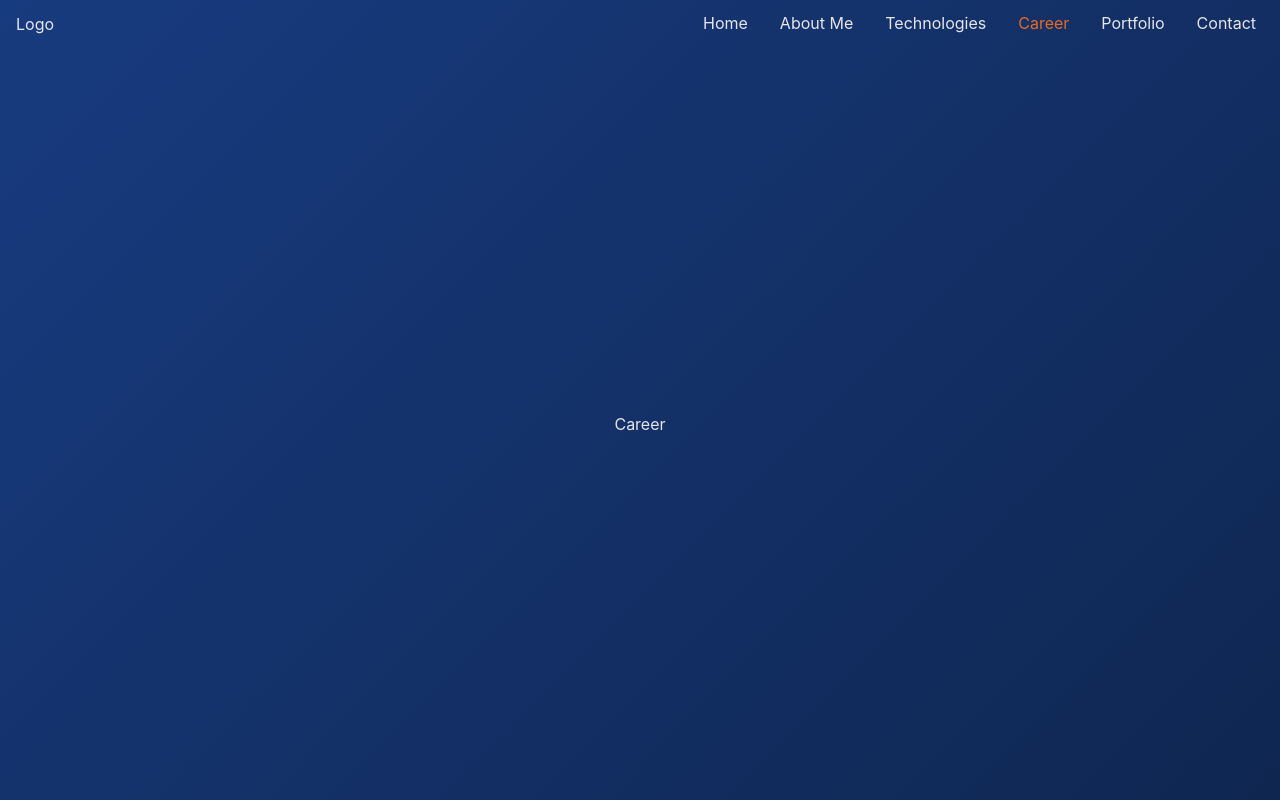
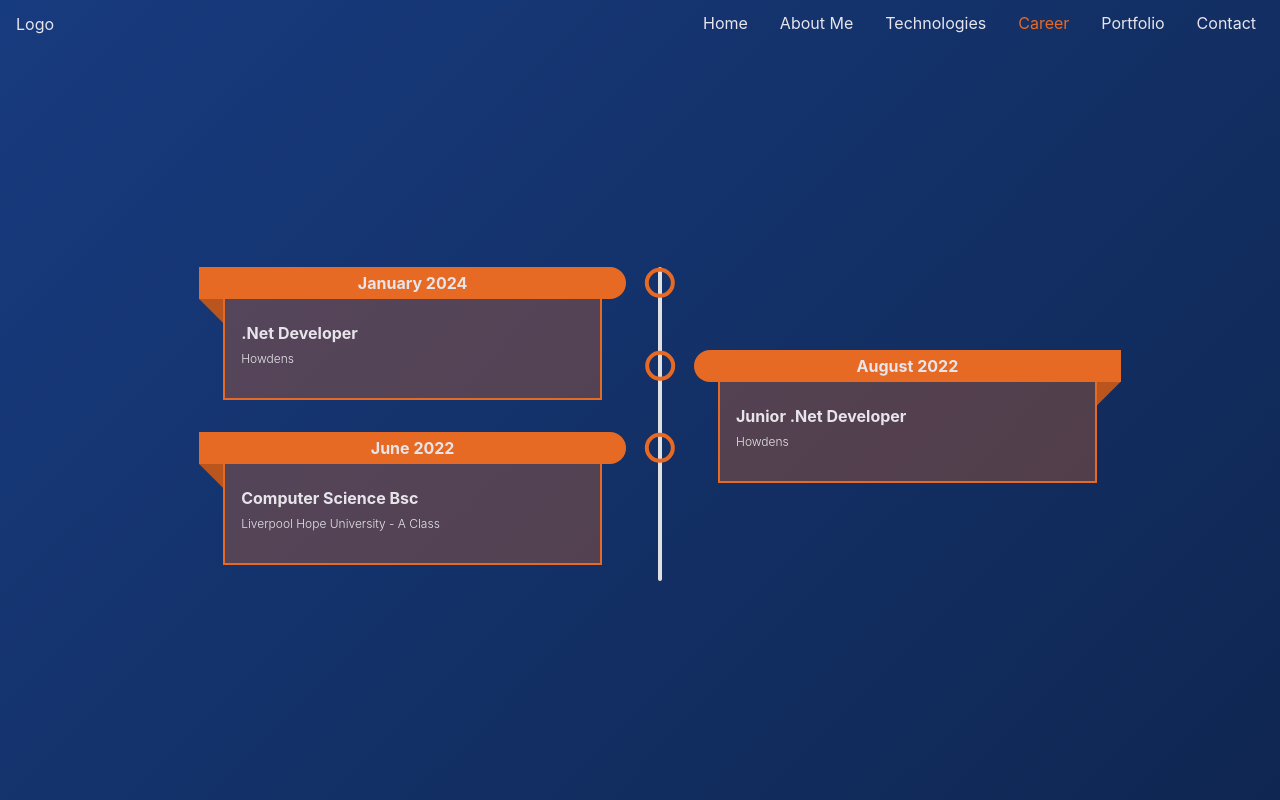
Before and after one commit to jkozak1989/portfolio-website, a React (Vite) app: page / in a window 1280 px wide. Both pictures are taken after a click on the element "Career". Built offline with nearby package versions, Linux system fonts and the light colour scheme.

Commit message:
add Timeline component, fill in Career page

```diff
--- a/src/components/Career/Career.tsx
+++ b/src/components/Career/Career.tsx
@@ -1,15 +1,34 @@
 import { useContext } from 'react';
 import { PageContext } from '../../PageContext';
+import { Timeline, TimelineItem } from '../Timeline/Timeline';
 import './Career.css';
 
 export const Career = () => {
   const { page } = useContext(PageContext);
+
+  const items: TimelineItem[] = [
+    {
+      date: 'January 2024',
+      title: '.Net Developer',
+      description: 'Howdens',
+    },
+    {
+      date: 'August 2022',
+      title: 'Junior .Net Developer',
+      description: 'Howdens',
+    },
+    {
+      date: 'June 2022',
+      title: 'Computer Science Bsc',
+      description: 'Liverpool Hope University - A Class',
+    },
+  ];
   return (
     <section
       id='career'
       className={`content-wrapper${page == 'Career' ? ' content-wrapper-visible' : ''}`}
     >
-      Career
+      <Timeline items={items} />
     </section>
   );
 };
--- /dev/null
+++ b/src/components/Timeline/Timeline.css
@@ -0,0 +1,138 @@
+.timeline {
+  --col-gap: 2rem;
+  --row-gap: 2rem;
+  --line-w: 0.25rem;
+  display: grid;
+  grid-template-columns: var(--line-w) 1fr;
+  grid-auto-columns: max-content;
+  column-gap: var(--col-gap);
+  list-style: none;
+  width: min(60rem, 90%);
+  margin-inline: auto;
+}
+
+/* line */
+.timeline::before {
+  content: "";
+  grid-column: 1;
+  grid-row: 1 / span 20;
+  background: rgb(225, 225, 225);
+  border-radius: calc(var(--line-w) / 2);
+}
+
+/* columns*/
+
+/* row gaps */
+.timeline li:not(:last-child) {
+  margin-bottom: var(--row-gap);
+}
+
+/* card */
+.timeline li {
+  grid-column: 2;
+  --inlineP: 1.5rem;
+  margin-inline: var(--inlineP);
+  grid-row: span 2;
+  display: grid;
+  grid-template-rows: min-content min-content min-content;
+}
+
+/* date */
+.timeline li .timeline-date {
+  --dateH: 2rem;
+  height: var(--dateH);
+  margin-inline: calc(var(--inlineP) * -1);
+  text-align: center;
+  background-color: var(--dbz-orange);
+  color: var(--dbz-white);
+  font-weight: 700;
+  display: grid;
+  place-content: center;
+  position: relative;
+  border-radius: calc(var(--dateH) / 2) 0 0 calc(var(--dateH) / 2);
+}
+
+/* date flap */
+.timeline li .timeline-date::before {
+  content: "";
+  width: var(--inlineP);
+  aspect-ratio: 1;
+  background: var(--dbz-orange);
+  background-image: linear-gradient(rgba(0, 0, 0, 0.2) 100%, transparent);
+  position: absolute;
+  top: 100%;
+  clip-path: polygon(0 0, 100% 0, 0 100%);
+  right: 0;
+}
+
+/* circle */
+.timeline li .timeline-date::after {
+  content: "";
+  position: absolute;
+  width: 1.4rem;
+  aspect-ratio: 1;
+  background: var(--bgColor);
+  border: 0.3rem solid var(--dbz-orange);
+  border-radius: 50%;
+  top: 50%;
+  transform: translate(50%, -50%);
+  right: calc(100% + var(--col-gap) + var(--line-w) / 2);
+}
+
+.timeline-card {
+  border-radius: 0;
+  border-top: none;
+}
+
+/* title descr */
+.timeline li .timeline-title,
+.timeline li .timeline-description {
+  padding-inline: 0.5rem;
+}
+
+.timeline li .timeline-title {
+  overflow: hidden;
+  padding-block-start: 1rem;
+  padding-block-end: 0.5rem;
+  font-weight: 700;
+  color: var(--dbz-white)
+}
+
+.timeline li .timeline-description {
+  padding-block-end: 1.5rem;
+  font-size: 0.75rem;
+  font-weight: 300;
+}
+
+@media (min-width: 40rem) {
+  .timeline {
+    grid-template-columns: 1fr var(--line-w) 1fr;
+  }
+  .timeline::before {
+    grid-column: 2;
+  }
+  .timeline li:nth-child(odd) {
+    grid-column: 1;
+  }
+  .timeline li:nth-child(even) {
+    grid-column: 3;
+  }
+
+  /* start second card */
+  .timeline li:nth-child(2) {
+    grid-row: 2/4;
+  }
+
+  .timeline li:nth-child(odd) .timeline-date::before {
+    clip-path: polygon(0 0, 100% 0, 100% 100%);
+    left: 0;
+  }
+
+  .timeline li:nth-child(odd) .timeline-date::after {
+    transform: translate(-50%, -50%);
+    left: calc(100% + var(--col-gap) + var(--line-w) / 2);
+  }
+  .timeline li:nth-child(odd) .timeline-date {
+    border-radius: 0 calc(var(--dateH) / 2) calc(var(--dateH) / 2) 0;
+  }
+}
--- /dev/null
+++ b/src/components/Timeline/Timeline.tsx
@@ -0,0 +1,29 @@
+import { Card } from '../Card/Card';
+import './Timeline.css';
+
+export type TimelineProps = {
+  items: TimelineItem[];
+};
+
+export type TimelineItem = {
+  date: string;
+  title: string;
+  description: string;
+};
+
+export const Timeline = (props: TimelineProps) => {
+  const { items } = props;
+  return (
+    <ul className='timeline'>
+      {items.map((item) => (
+        <li>
+          <div className='timeline-date'>{item.date}</div>
+          <Card className='timeline-card'>
+            <div className='timeline-title'>{item.title}</div>
+            <div className='timeline-description'>{item.description}</div>
+          </Card>
+        </li>
+      ))}
+    </ul>
+  );
+};
```
